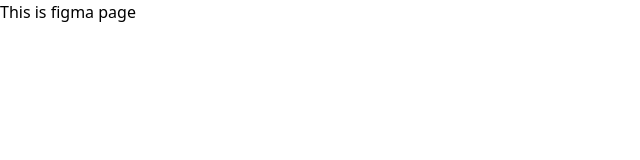
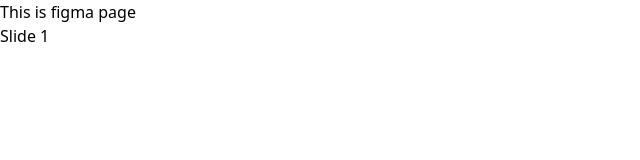
Before and after one commit to HarshaBordhan/Review-Test-, a Next.js app: page /figma in a window 1280 px wide. Shown: the top 160 px of the page, without its empty margins (0-640 px from the left). Built offline with nearby package versions, Linux system fonts and the light colour scheme.

Commit message:
fixed deployment problems

```diff
--- a/pages/figma.js
+++ b/pages/figma.js
@@ -1470,6 +1470,41 @@
 //   );
 // }
 
+import { Swiper, SwiperSlide } from "swiper/react";
+// import swiper styles
+import "swiper/css";
+import "swiper/css/navigation";
+// import "swiper/css/pagination";
+import "swiper/css/free-mode";
+
+import { Pagination, Navigation, FreeMode } from "swiper";
+
 export default function Figma() {
-  return <>This is figma page</>;
+  return (
+    <>
+      <p>This is figma page</p>
+      <Swiper
+        slidesPerView={"auto"}
+        loop={true}
+        freeMode={true}
+        spaceBetween={0}
+        centeredSlides={true}
+        // pagination={{
+        //   clickable: true,
+        // }}
+        navigation={{
+          nextEl: ".button-next-slide",
+          prevEl: ".button-prev-slide",
+        }}
+        modules={[Pagination, Navigation, FreeMode]}
+        className="mySwiper"
+      >
+        <SwiperSlide>Slide 1</SwiperSlide>
+        <SwiperSlide>Slide 2</SwiperSlide>
+        <SwiperSlide>Slide 3</SwiperSlide>
+        <SwiperSlide>Slide 4</SwiperSlide>
+        <SwiperSlide>Slide 5</SwiperSlide>
+      </Swiper>
+    </>
+  );
 }
```
